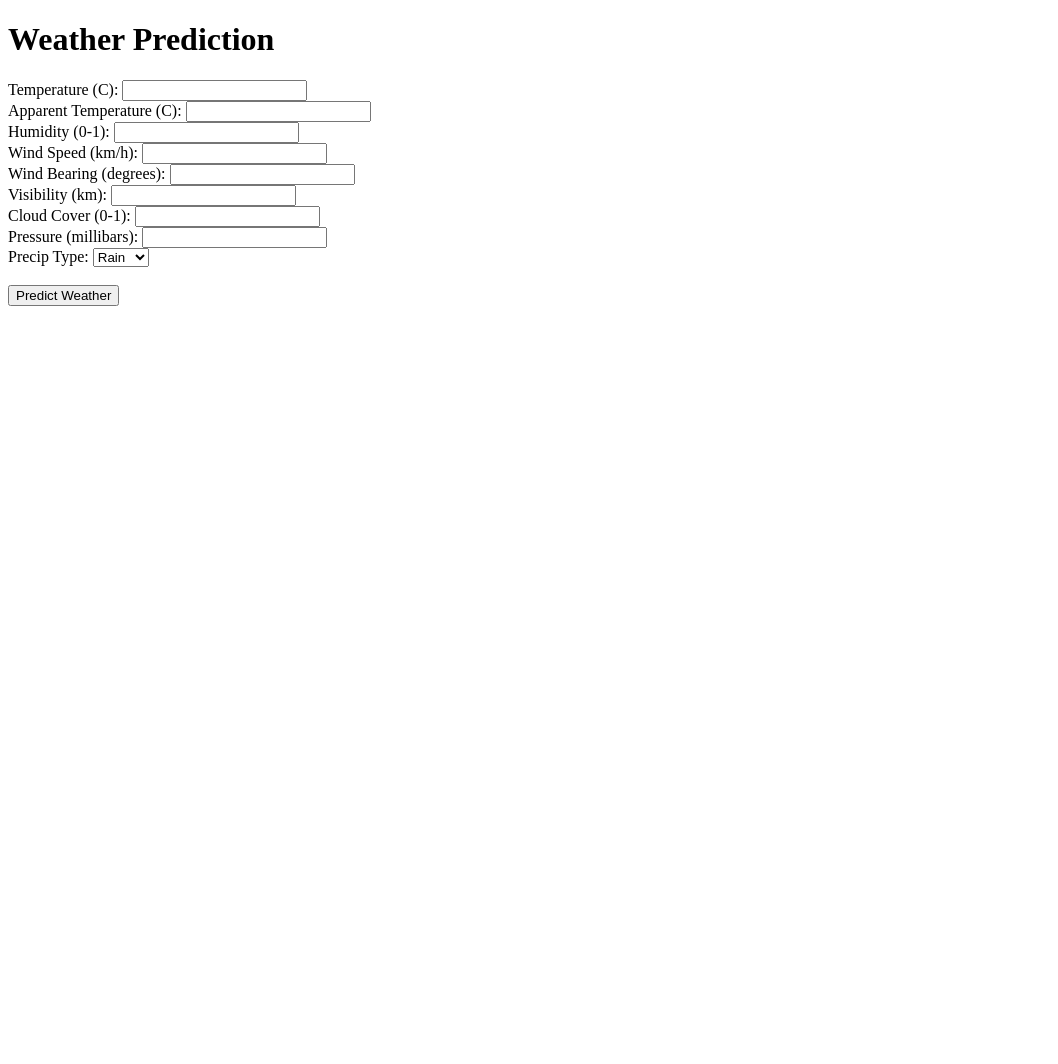
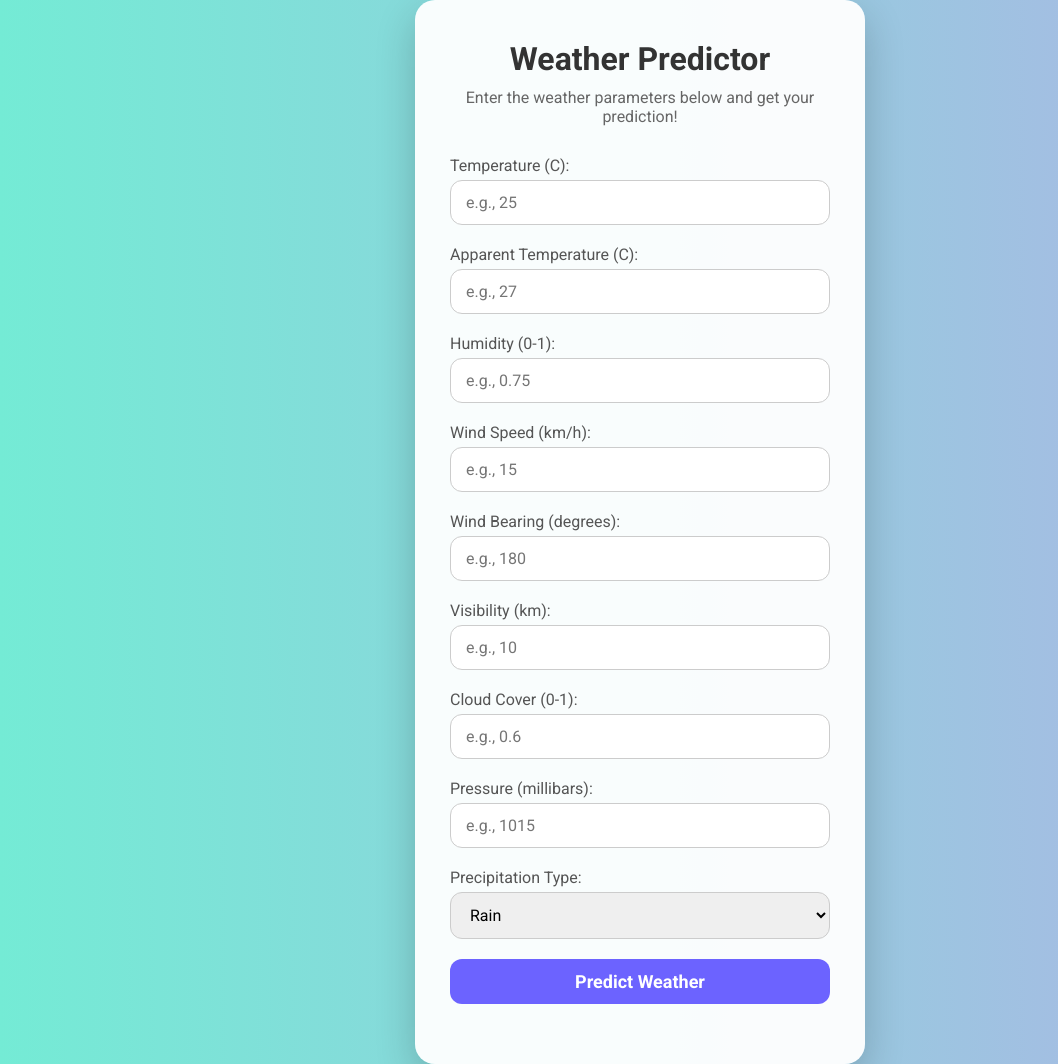
Before and after one commit to jaforsadako/weather-app, a Flask app: page / in a window 1280 px wide. Shown: the whole page, without its empty margins (0-1058 px from the left). Before the commit the page ends 306 px from the top, so only its background shows below. Run offline with Flask 3, Linux system fonts and the light colour scheme; parts of the project's set-up code (start-up, migrations or seed data) failed here and were passed over.

Commit message:
Update index.html

```diff
--- a/templates/index.html
+++ b/templates/index.html
@@ -1,29 +1,142 @@
 <!DOCTYPE html>
-<html>
+<html lang="en">
 <head>
+    <meta charset="UTF-8">
+    <meta name="viewport" content="width=device-width, initial-scale=1.0">
     <title>Weather Predictor</title>
+    <link href="https://fonts.googleapis.com/css2?family=Roboto:wght@400;700&display=swap" rel="stylesheet">
+    <style>
+        * {
+            box-sizing: border-box;
+            margin: 0;
+            padding: 0;
+            font-family: 'Roboto', sans-serif;
+        }
+
+        body {
+            background: linear-gradient(to right, #74ebd5, #ACB6E5);
+            display: flex;
+            justify-content: center;
+            align-items: center;
+            min-height: 100vh;
+        }
+
+        .container {
+            background: rgba(255, 255, 255, 0.95);
+            padding: 40px 35px;
+            border-radius: 20px;
+            box-shadow: 0 15px 40px rgba(0,0,0,0.2);
+            max-width: 450px;
+            width: 100%;
+            text-align: center;
+        }
+
+        .container h1 {
+            font-size: 2em;
+            margin-bottom: 10px;
+            color: #333;
+        }
+
+        .container p {
+            font-size: 1em;
+            color: #666;
+            margin-bottom: 30px;
+        }
+
+        form label {
+            display: block;
+            margin-bottom: 5px;
+            font-weight: 500;
+            color: #555;
+            text-align: left;
+        }
+
+        form input, form select {
+            width: 100%;
+            padding: 12px 15px;
+            margin-bottom: 20px;
+            border: 1px solid #ccc;
+            border-radius: 12px;
+            font-size: 16px;
+            transition: 0.3s;
+        }
+
+        form input:focus, form select:focus {
+            border-color: #6c63ff;
+            box-shadow: 0 0 8px rgba(108, 99, 255, 0.5);
+            outline: none;
+        }
+
+        form input[type="submit"] {
+            background-color: #6c63ff;
+            color: white;
+            font-weight: 700;
+            border: none;
+            cursor: pointer;
+            border-radius: 12px;
+            font-size: 18px;
+            transition: 0.3s;
+        }
+
+        form input[type="submit"]:hover {
+            background-color: #574fd6;
+        }
+
+        .prediction {
+            margin-top: 25px;
+            font-size: 20px;
+            font-weight: bold;
+            color: #6c63ff;
+        }
+
+        @media(max-width:480px) {
+            .container { padding: 30px 20px; }
+            .container h1 { font-size: 1.8em; }
+        }
+    </style>
 </head>
 <body>
-    <h1>Weather Prediction</h1>
+    <div class="container">
+        <h1>Weather Predictor</h1>
+        <p>Enter the weather parameters below and get your prediction!</p>
         <form method="POST">
-        Temperature (C): <input type="text" name="temperature"><br>
-        Apparent Temperature (C): <input type="text" name="apparent_temperature"><br>
-        Humidity (0-1): <input type="text" name="humidity"><br>
-        Wind Speed (km/h): <input type="text" name="wind_speed"><br>
-        Wind Bearing (degrees): <input type="text" name="wind_bearing"><br>
-        Visibility (km): <input type="text" name="visibility"><br>
-        Cloud Cover (0-1): <input type="text" name="cloud_cover"><br>
-        Pressure (millibars): <input type="text" name="pressure"><br>
-        Precip Type:
+            <label>Temperature (C):</label>
+            <input type="text" name="temperature" placeholder="e.g., 25">
+
+            <label>Apparent Temperature (C):</label>
+            <input type="text" name="apparent_temperature" placeholder="e.g., 27">
+
+            <label>Humidity (0-1):</label>
+            <input type="text" name="humidity" placeholder="e.g., 0.75">
+
+            <label>Wind Speed (km/h):</label>
+            <input type="text" name="wind_speed" placeholder="e.g., 15">
+
+            <label>Wind Bearing (degrees):</label>
+            <input type="text" name="wind_bearing" placeholder="e.g., 180">
+
+            <label>Visibility (km):</label>
+            <input type="text" name="visibility" placeholder="e.g., 10">
+
+            <label>Cloud Cover (0-1):</label>
+            <input type="text" name="cloud_cover" placeholder="e.g., 0.6">
+
+            <label>Pressure (millibars):</label>
+            <input type="text" name="pressure" placeholder="e.g., 1015">
+
+            <label>Precipitation Type:</label>
             <select name="precip_type">
                 <option value="rain">Rain</option>
-            <option value="snow">Snow</option>
-        </select><br><br>
+            </select>
+
             <input type="submit" value="Predict Weather">
         </form>
 
         {% if prediction %}
-        <h2>Predicted Weather: {{ prediction }}</h2>
+            <div class="prediction">
+                Predicted Weather: {{ prediction }}
+            </div>
         {% endif %}
+    </div>
 </body>
 </html>
```
Lines whose indentation alone changed are shown as unchanged.
